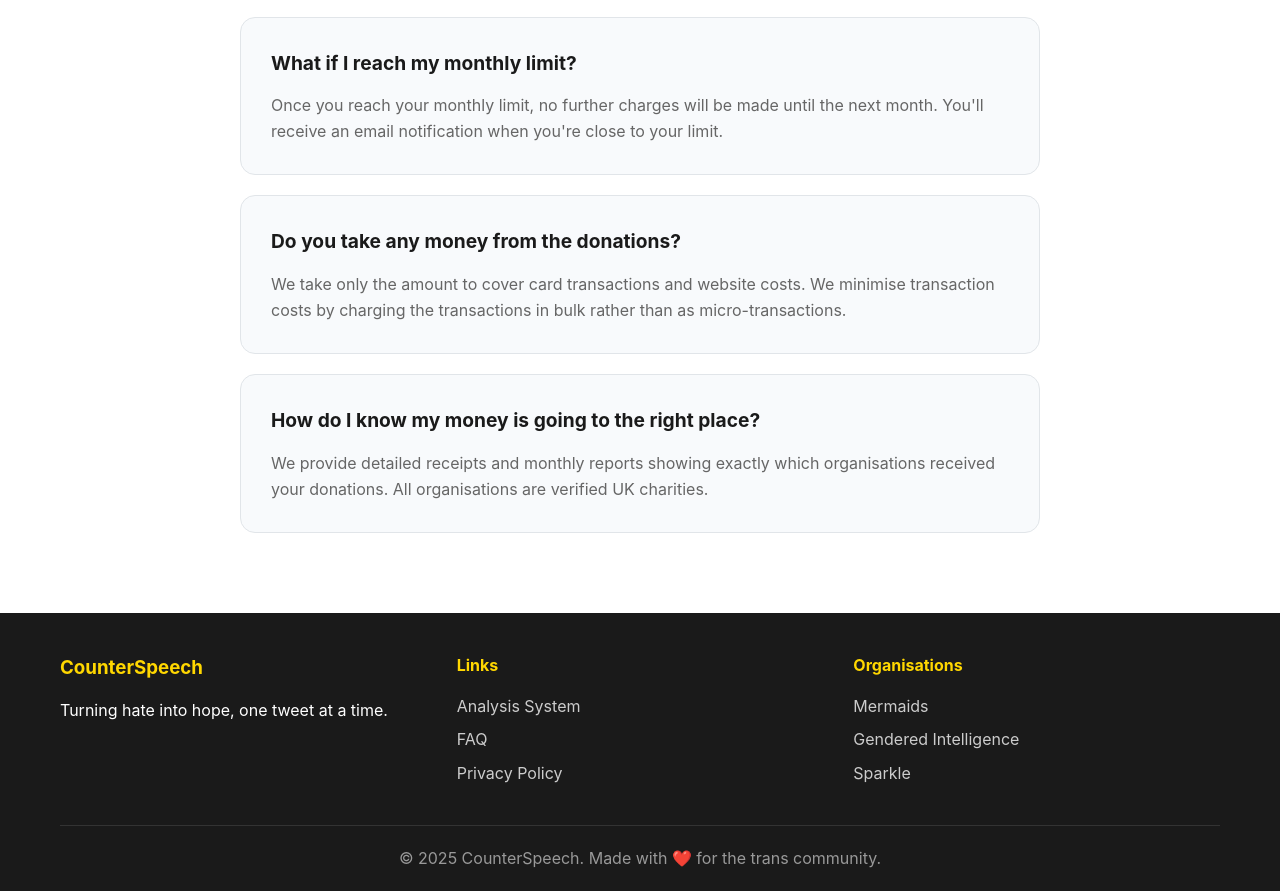
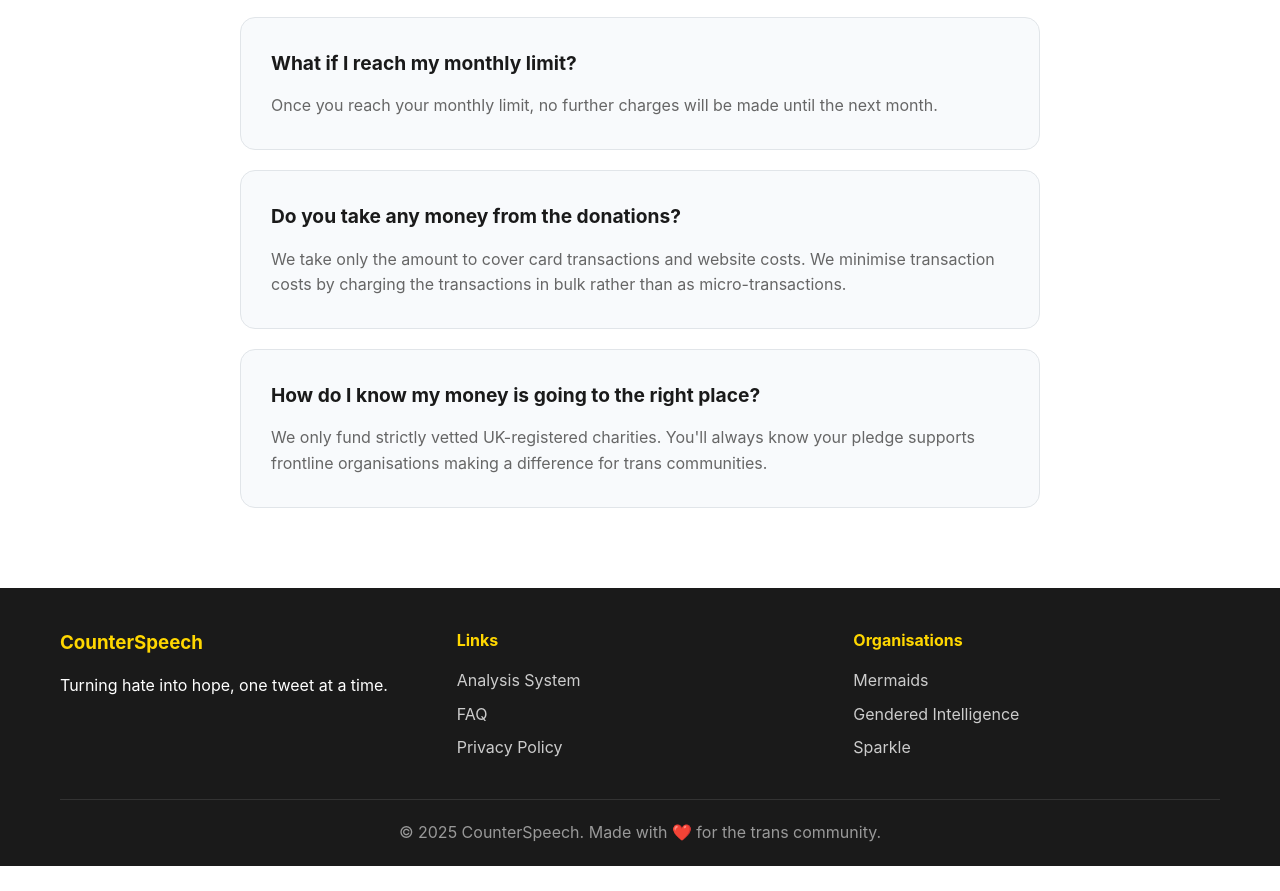
Before and after one commit to kewuh/counterspeech-jkr-recorder, a website: page public/pledge.html in a window 1280 px wide. Shown: the part 3214-4105 px from the top of the page. After the commit the page ends 4080 px from the top, so only its background shows below. Drawn offline with Linux system fonts and the light colour scheme; no server answers.

Commit message:
Update FAQ content: Remove email notification and detailed receipts text, replace with clearer message about funding vetted UK charities

```diff
--- a/public/pledge.html
+++ b/public/pledge.html
@@ -274,7 +274,7 @@
                 </div>
                 <div class="faq-item">
                     <h3>What if I reach my monthly limit?</h3>
-                    <p>Once you reach your monthly limit, no further charges will be made until the next month. You'll receive an email notification when you're close to your limit.</p>
+                    <p>Once you reach your monthly limit, no further charges will be made until the next month.</p>
                 </div>
                 <div class="faq-item">
                     <h3>Do you take any money from the donations?</h3>
@@ -282,7 +282,7 @@
                 </div>
                 <div class="faq-item">
                     <h3>How do I know my money is going to the right place?</h3>
-                    <p>We provide detailed receipts and monthly reports showing exactly which organisations received your donations. All organisations are verified UK charities.</p>
+                    <p>We only fund strictly vetted UK-registered charities. You'll always know your pledge supports frontline organisations making a difference for trans communities.</p>
                 </div>
             </div>
         </div>
```
